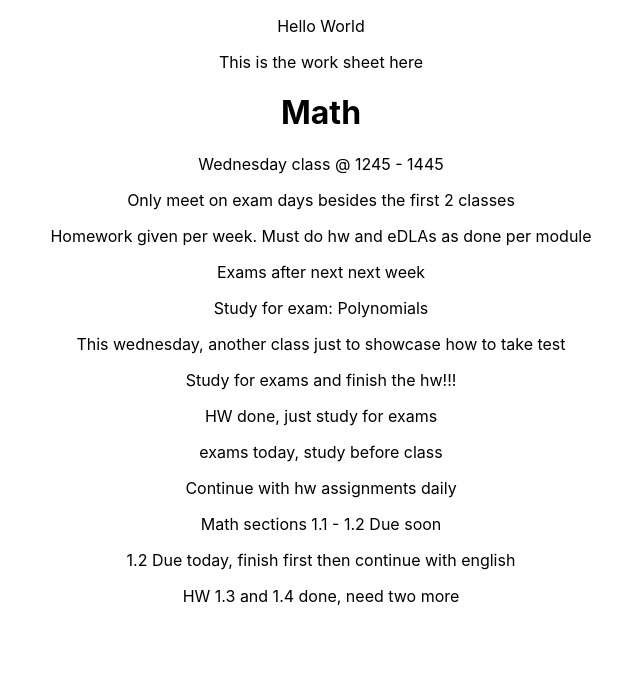
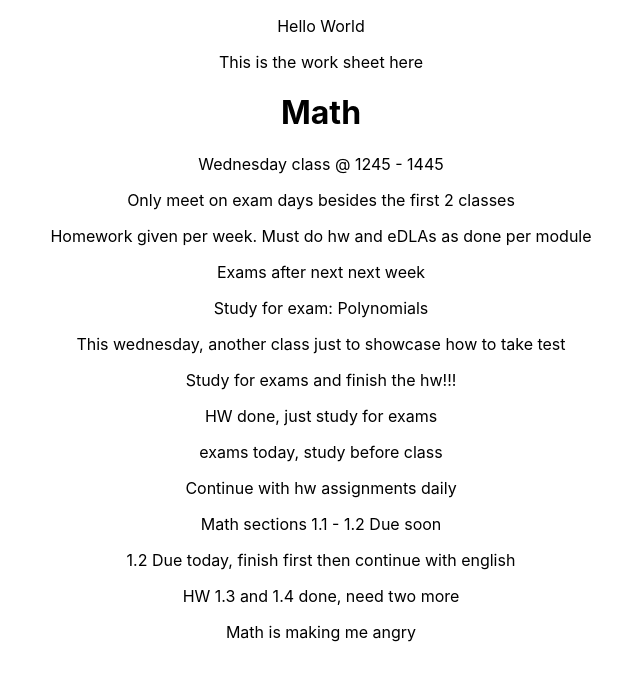
Before and after one commit to jsoomie/school-notebook, a React (Create React App) app: page /math in a window 1280 px wide. Shown: the top 680 px of the page, without its empty margins (319-959 px from the left). Built offline with nearby package versions, Linux system fonts and the light colour scheme.

Commit message:
chore: update math

```diff
--- a/src/pages/Math/Math.tsx
+++ b/src/pages/Math/Math.tsx
@@ -19,6 +19,7 @@ export const Math = () => {
       <p>Math sections 1.1 - 1.2 Due soon</p>
       <p>1.2 Due today, finish first then continue with english</p>
       <p>HW 1.3 and 1.4 done, need two more</p>
+      <p>Math is making me angry</p>
     </div>
   );
 };
```
